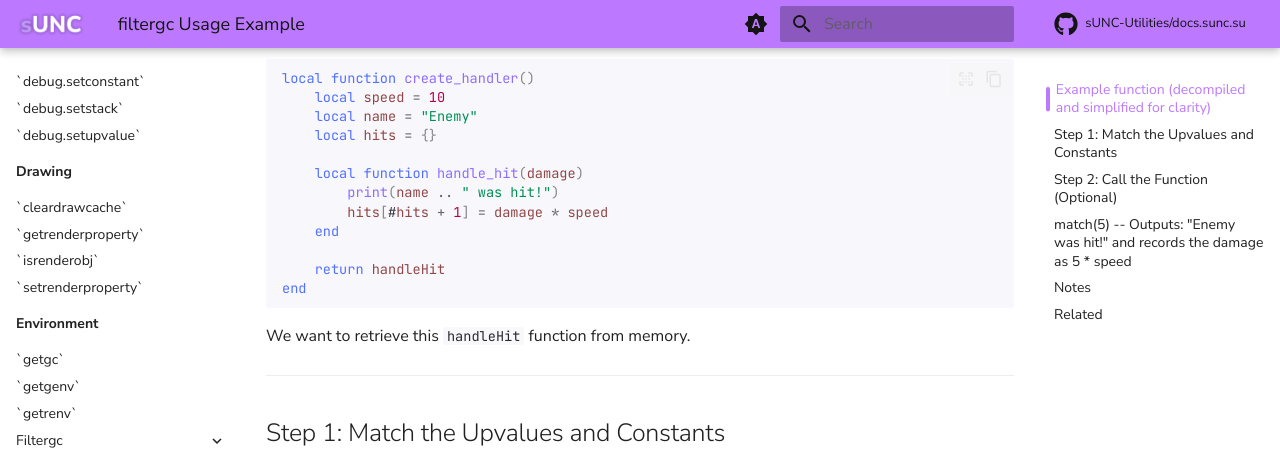
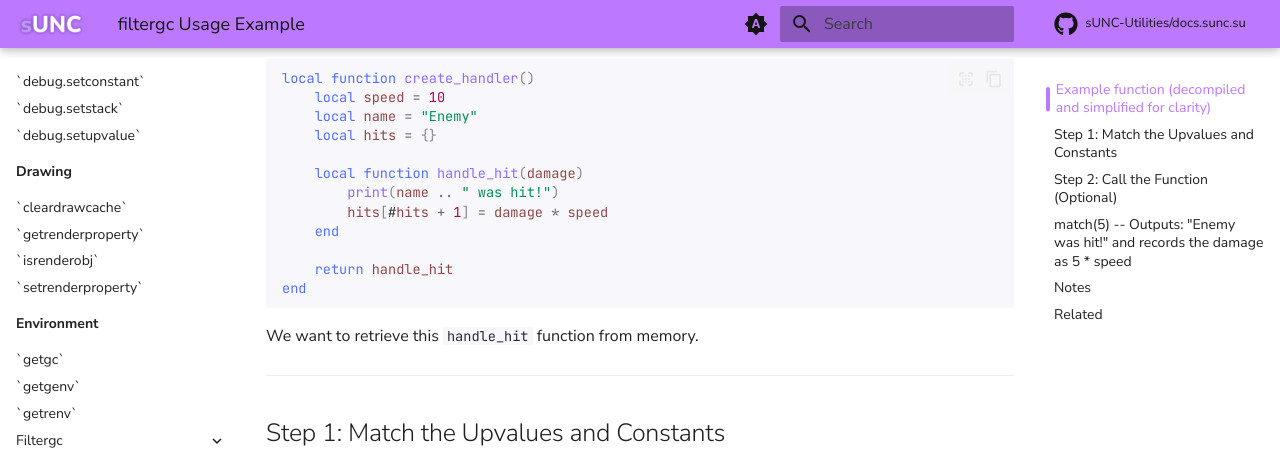
Before and after one commit to sUNC-Utilities/docs.sunc.su, an MkDocs documentation site: the page built from docs/Environment/filtergc/ExampleUsage.md, in a window 1280 px wide and 900 px high, scrolled down 332 px. Shown: the top 450 px of the window. Built offline with MkDocs 1.6.1 and Material for MkDocs 9.7.7, drawn with Linux system fonts in a browser that asks for light colours; comment, search, counter and statistics services are not loaded.

Commit message:
Update ExampleUsage.md

````diff
--- a/docs/Environment/filtergc/ExampleUsage.md
+++ b/docs/Environment/filtergc/ExampleUsage.md
@@ -17,11 +17,11 @@
         hits[#hits + 1] = damage * speed
     end
 
-    return handleHit
+    return handle_hit
 end
 ```
 
-We want to retrieve this `handleHit` function from memory.
+We want to retrieve this `handle_hit` function from memory.
 
 ---
 
````
